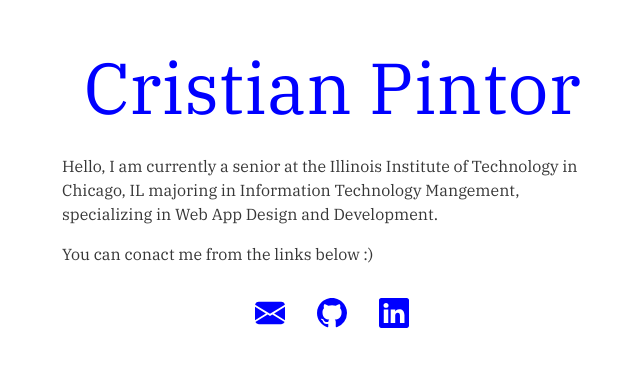
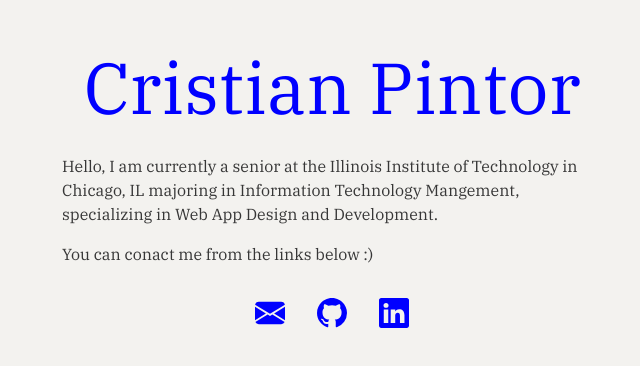
Before and after one commit to cpintor/cpintor.github.io, a website: page index.html in a window 1280 px wide. Shown: the part 206-572 px from the top of the page, without its empty margins (308-948 px from the left). Drawn offline with nearby package versions, Linux system fonts and the light colour scheme.

Commit message:
changing background color

```diff
--- a/css/style.css
+++ b/css/style.css
@@ -1,6 +1,6 @@
 html, body {
   height: 100%;
-  background-color: #f3f2ef;
+  background-color: #f3f2ef !important;
   font-family: 'IBM Plex Serif', serif;
 }
 
--- a/index.html
+++ b/index.html
@@ -20,7 +20,7 @@
     crossorigin="anonymous"></script>
 </head>
 
-<body class="background">
+<body>
   <div class="container h-100 d-flex justify-content-center">
     <div class="my-auto text-center">
       <div class="row">
```
